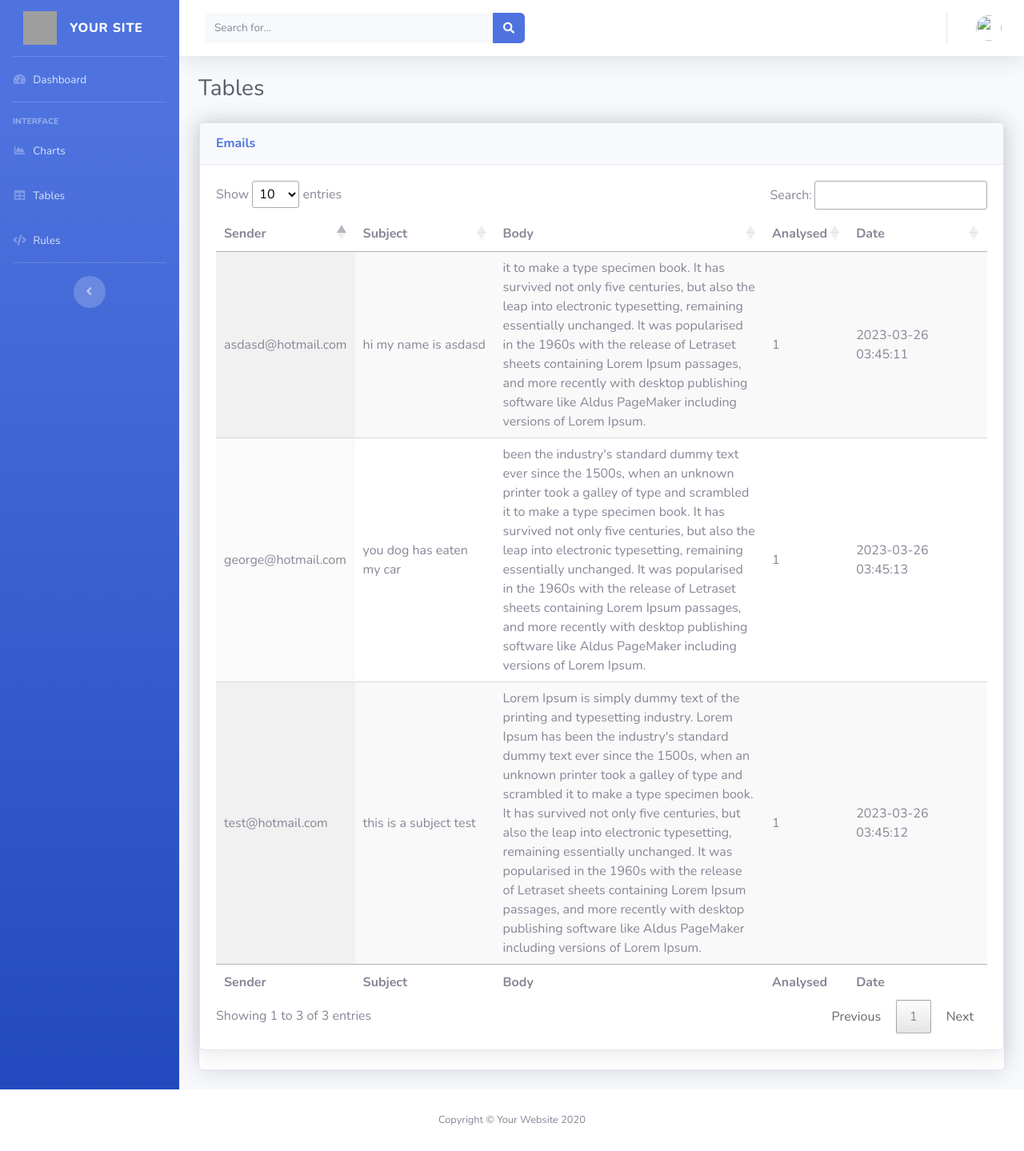
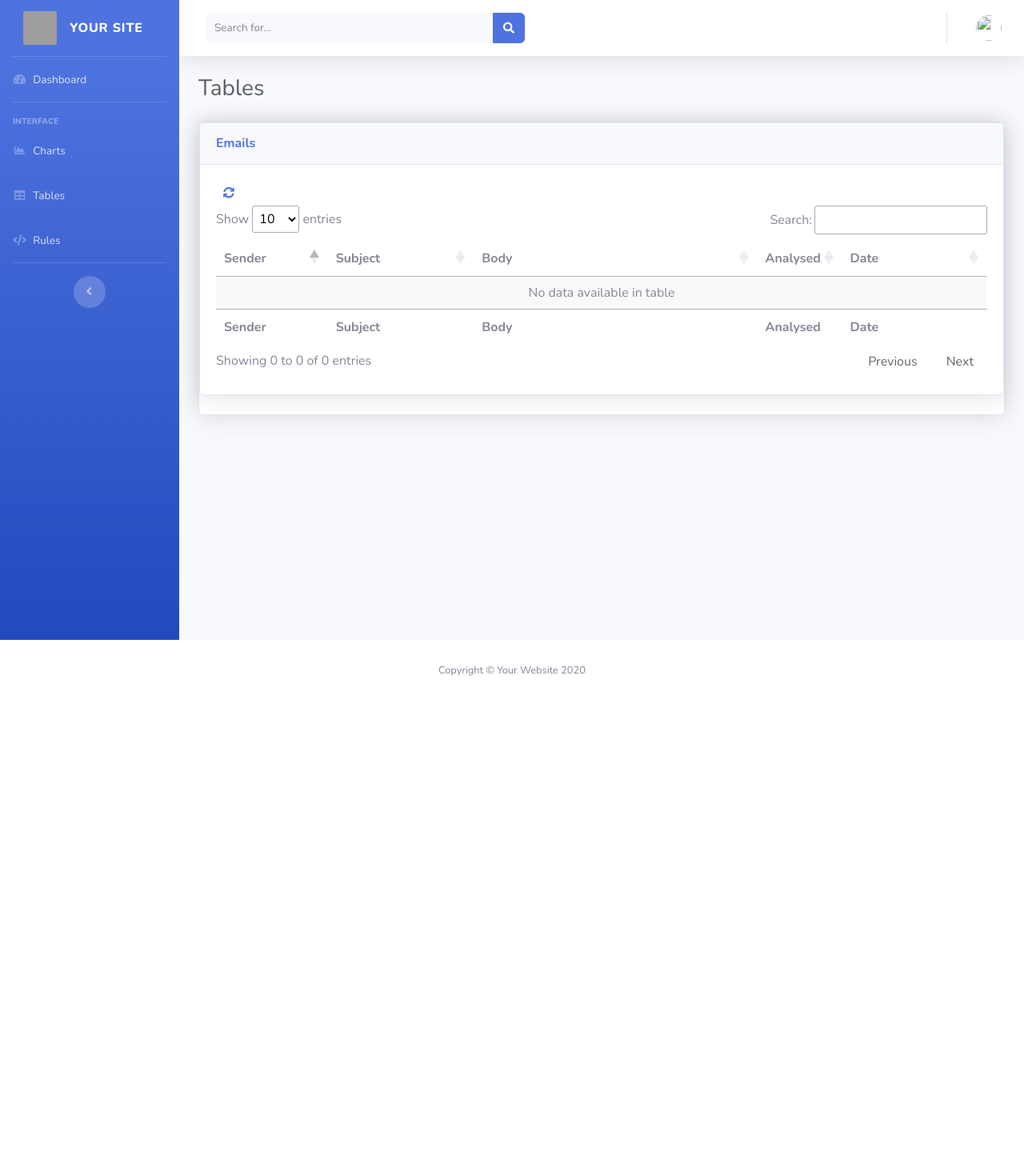
Before and after one commit to rafaelsorgato/email-security, a Django app: page /tables/ in a window 1280 px wide. Shown: the whole page at 80% size. After the commit the page ends 845 px from the top, so only its background shows below. Run offline with Django 5.2, Linux system fonts and the light colour scheme; data that the repository does not hold is empty; some libraries are stand-ins or nearby versions; grey boxes are pictures that could not be loaded.

Commit message:
table updates

```diff
--- a/aplication/models.py
+++ b/aplication/models.py
@@ -46,6 +46,7 @@ class emails(models.Model):
 
     subject = models.CharField(max_length=100)
     sender = models.CharField(max_length=100)
+    htmlbody = models.CharField(max_length=100)
     body = models.CharField(max_length=100)
     sentondatetime = models.DateTimeField()
     analysed = models.IntegerField(
--- a/aplication/templates/tables.html
+++ b/aplication/templates/tables.html
@@ -35,6 +35,9 @@
         </div>
         <div class="card-body">
             <table id="myTable" class="display" cellspacing="0" width="100%">
+                <button type="button" class="btn btn-link btn-sm" onclick="fetchTableData()">
+        <i class="fas fa-sync-alt"></i>
+    </button>
                 <thead>
                     <tr>
                         <th style="width: 15%;">Sender</th>
@@ -54,32 +57,33 @@
                     </tr>
                 </tfoot>
                 <tbody>
-                    <tr>
-                        <td>test@hotmail.com</td>
-                        <td>this is a subject test</td>
-                        <td>Lorem Ipsum is simply dummy text of the printing and typesetting industry. Lorem Ipsum has been the industry's standard dummy text ever since the 1500s, when an unknown printer took a galley of type and scrambled it to make a type specimen book. It has survived not only five centuries, but also the leap into electronic typesetting, remaining essentially unchanged. It was popularised in the 1960s with the release of Letraset sheets containing Lorem Ipsum passages, and more recently with desktop publishing software like Aldus PageMaker including versions of Lorem Ipsum.</td>
-                        <td>1</td>
-                        <td>2023-03-26 03:45:12</td>
-                    </tr>
-                    <tr>
-                        <td>asdasd@hotmail.com</td>
-                        <td>hi my name is asdasd</td>
-                        <td>it to make a type specimen book. It has survived not only five centuries, but also the leap into electronic typesetting, remaining essentially unchanged. It was popularised in the 1960s with the release of Letraset sheets containing Lorem Ipsum passages, and more recently with desktop publishing software like Aldus PageMaker including versions of Lorem Ipsum.</td>
-                        <td>1</td>
-                        <td>2023-03-26 03:45:11</td>
-                    </tr>
-                    <tr>
-                        <td>george@hotmail.com</td>
-                        <td>you dog has eaten my car</td>
-                        <td>been the industry's standard dummy text ever since the 1500s, when an unknown printer took a galley of type and scrambled it to make a type specimen book. It has survived not only five centuries, but also the leap into electronic typesetting, remaining essentially unchanged. It was popularised in the 1960s with the release of Letraset sheets containing Lorem Ipsum passages, and more recently with desktop publishing software like Aldus PageMaker including versions of Lorem Ipsum.</td>
-                        <td>1</td>
-                        <td>2023-03-26 03:45:13</td>
-                    </tr>
+
                 </tbody>
             </table>
-
         </div>
         </div>
+        </div>
+
+        <div id="myModal" class="modal fade">
+            <div class="modal-dialog">
+                <div class="modal-content">
+                    <!-- Cabeçalho do modal -->
+                    <div class="modal-header">
+                        <h5 class="modal-title">Conteúdo do Email</h5>
+                        <button type="button" class="close" data-dismiss="modal" aria-label="Fechar">
+                            <span aria-hidden="true">&times;</span>
+                        </button>
+                    </div>
+                    <!-- Corpo do modal -->
+                    <div class="modal-body">
+                        <p id="modal-body-content">Conteúdo do modal. Aqui você pode adicionar o conteúdo que desejar.</p>
+                    </div>
+                    <!-- Rodapé do modal -->
+                    <div class="modal-footer">
+                        <button type="button" class="btn btn-secondary" data-dismiss="modal">Fechar</button>
+                    </div>
+                </div>
+            </div>
         </div>
 </div>
 </div>
@@ -102,8 +106,74 @@
 <script src="{% static 'js/demo/chart-area-demo.js' %}" static_added="True"></script>
 <script src="{% static 'js/demo/chart-pie-demo.js' %}" static_added="True"></script>
 <script src="{% static 'js/demo/chart-bar-demo.js' %}" static_added="True"></script>
-<script>$(document).ready( function () {
-    $('#myTable').DataTable();
-} );</script>
+<script src="https://stackpath.bootstrapcdn.com/bootstrap/4.5.2/js/bootstrap.min.js"></script>
+
+
+
+
+<script>
+        // Função para fazer a requisição AJAX
+        function fetchTableData() {
+            $.ajax({
+                url: '{% url "get_table_data" %}', // URL do seu view get_table_data
+                type: 'GET',
+                dataType: 'json',
+                success: function(data) {
+                    // Limpa o corpo da tabela
+                    $('#myTable').DataTable().destroy();
+                    $('#myTable tbody').empty();
+
+                    // Adiciona os dados retornados à tabela
+                    $.each(data, function(index, row) {
+                        $('#myTable tbody').append('<tr>' +
+                            '<td>' + row.sender + '</td>' +
+                            '<td>' + row.subject + '</td>' +
+                            '<td id="' + row.id + '" style="max-width: 200px; white-space: nowrap; overflow: hidden; text-overflow: ellipsis; cursor: pointer;" onclick="openModal(' + row.id + ')">' + row.body + '</td>' +
+                            '<td>' + row.analysed + '</td>' +
+                            '<td>' + row.sentondatetime + '</td>' +
+                            '</tr>');
+                    });
+
+                    // Inicializa o plugin DataTables
+                    $('#myTable').DataTable();
+                },
+                error: function(xhr, status, error) {
+                    console.error('Ocorreu um erro ao buscar os dados da tabela:', error);
+                }
+            });
+        }
+        // Chama a função para buscar os dados da tabela quando o documento estiver pronto
+        fetchTableData();
+    </script>
+
+<script>
+
+function openModal(id) {
+    // Fazer a requisição AJAX para obter o htmlbody
+    $.ajax({
+        url: "{% url 'get_htmlbody' %}",
+        type: "GET",
+        data: { id: id },
+        dataType: 'json',  // Alterar o dataType para 'json'
+        success: function(data) {
+            // Obter o htmlbody do objeto retornado
+            var htmlbody = data.htmlbody;
+
+            // Inserir o conteúdo retornado no modal
+            $(".modal-content").html(htmlbody);
+
+            // Abrir o modal
+            $('#myModal').modal('show');
+        },
+        error: function(xhr, status, error) {
+            console.error('Erro ao obter o htmlbody:', error);
+        }
+    });
+}
+
+
+
+    </script>
+
 </body>
 </html>
--- a/aplication/urls.py
+++ b/aplication/urls.py
@@ -13,5 +13,8 @@ urlpatterns = [
     path('charts/', views.charts, name='charts'),
     path('tables/', views.tables, name='tables'),
     path('rules/', views.rules, name='rules'),
+    path('get_table_data/', views.get_table_data, name='get_table_data'),
+    path('get_htmlbody/', views.get_htmlbody, name='get_htmlbody'),
+
 
 ]
--- a/aplication/views.py
+++ b/aplication/views.py
@@ -7,11 +7,13 @@ from django.contrib import messages
 from django.contrib.auth import authenticate, login,get_user,logout
 #from django.contrib.auth.models import User
 from . import models
+from .models import emails
 from django.http import JsonResponse
 import os
 from django.conf import settings
 from django.contrib.auth.hashers import check_password
 import re
+from bs4 import BeautifulSoup
 
 User = models.account
 
@@ -131,8 +133,43 @@ def charts(request):
 def tables(request):
     return render(request, 'tables.html')
 
+def extract_text_from_html(html):
+    soup = BeautifulSoup(html, 'html.parser')
+    # Remova todas as tags e obtenha apenas o texto
+    tag = soup.find('body')
+    text = tag.get_text()
+    return text
+
 def get_table_data(request):
-    return render(request, 'tables.html')
+    emails_data = emails.objects.all()[:100]
+
+    json_data = [{
+        'id':email.id,
+        'subject':email.subject,
+        'sender':email.sender,
+        'body':email.body,
+        'sentondatetime':email.sentondatetime,
+        'analysed':email.analysed,
+    } for email in emails_data]
+
+    return JsonResponse(json_data, safe=False)
+
+def get_htmlbody(request):
+    # Obter o ID enviado pela requisição AJAX
+    email_id = request.GET.get('id')
+    print(email_id)
+    # Filtrar os emails com base no ID
+    try:
+        email = emails.objects.get(id=email_id)
+        html_body = email.htmlbody
+    except emails.DoesNotExist:
+        # Se o email com o ID especificado não for encontrado, retorne uma resposta vazia
+        return JsonResponse({}, status=404)
+
+    # Retornar o htmlbody do email encontrado
+    return JsonResponse({'htmlbody': html_body})
+
+    return JsonResponse(json_data, safe=False)
 
 def rules(request):
     form = Settings_forms()
```
Also changed, not shown: main copy.py (+15 -4 lines), aplication/migrations/0002_emails_htmlbody.py (added).
